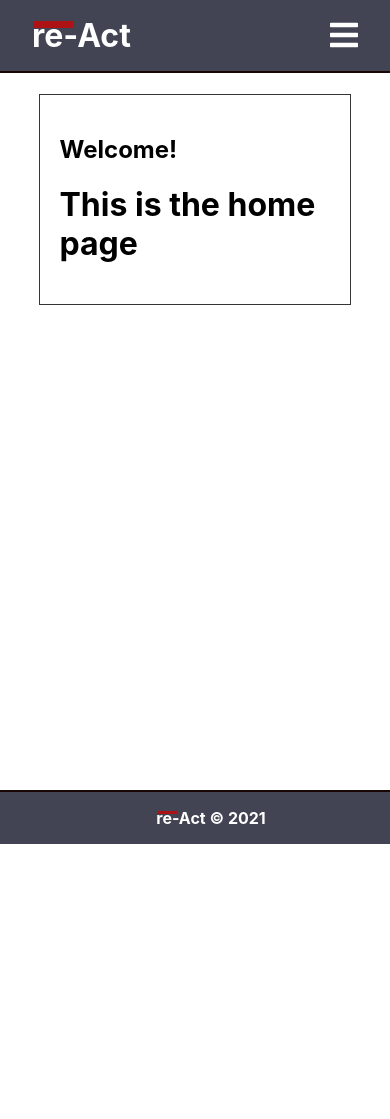
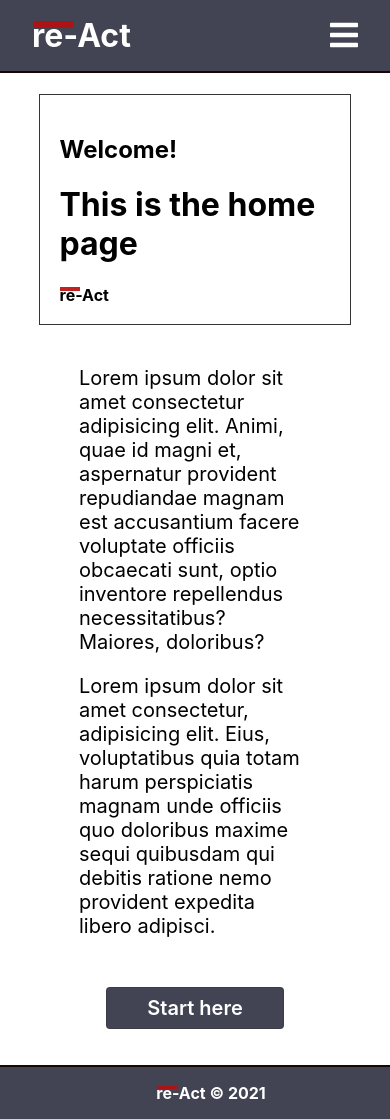
Before and after one commit to animatrons/re-act-, a React (Create React App) app in the folder re-act/: page / in a window 390 px wide. Shown: the top 1119 px of the page. Before the commit the page ends 844 px from the top, so only its background shows below. Built offline with nearby package versions, Linux system fonts and the light colour scheme.

Commit message:
Third time?

```diff
--- a/re-act/package.json
+++ b/re-act/package.json
@@ -10,6 +10,7 @@
     "@testing-library/jest-dom": "^5.11.4",
     "@testing-library/react": "^11.1.0",
     "@testing-library/user-event": "^12.1.10",
+    "axios": "^0.21.1",
     "react": "^17.0.2",
     "react-dom": "^17.0.2",
     "react-router-dom": "^5.2.0",
--- a/re-act/public/index.html
+++ b/re-act/public/index.html
@@ -1,28 +1,28 @@
 <!DOCTYPE html>
 <html lang="en">
+
 <head>
   <meta charset="utf-8" />
   <link rel="icon" href="%PUBLIC_URL%/favicon.ico" />
   <meta name="viewport" content="width=device-width, initial-scale=1" />
   <meta name="theme-color" content="#000000" />
-    <meta
-      name="description"
-      content="Web site created using create-react-app"
-    />
+  <meta name="description" content="Web site created using create-react-app" />
   <link rel="apple-touch-icon" href="%PUBLIC_URL%/logo192.png" />
   <link rel="manifest" href="%PUBLIC_URL%/manifest.json" />
 
-    <title>React App</title>
+  <title>re-Act</title>
   <style>
-      body{
+    body {
       height: 100vh;
       width: 100vw;
       margin: 0;
       padding: 0;
       position: relative;
       overflow: hidden;
+      overflow-y: scroll;
     }
-      #root{
+
+    #root {
       height: 100%;
       margin: 0;
       width: 100%;
@@ -31,9 +31,11 @@
     }
   </style>
 </head>
+
 <body>
   <noscript>You need to enable JavaScript to run this app.</noscript>
   <div id="root"></div>
 
 </body>
+
 </html>
--- a/re-act/src/App.css
+++ b/re-act/src/App.css
@@ -1,5 +1,5 @@
 .main-comp{
-  height: 100vh;
+  min-height: 100vh;
   margin: 0;
   width: 100vw;
   box-sizing: border-box;
@@ -25,13 +25,82 @@
   position:relative;
 }
 .Cont {
-  margin: 5vw 10vw;
-  padding: 5vw;
+  margin: 5vw 15vw;
+  padding: 0 5vw;
   border: rgba(53, 53, 53, 0) 1px solid ;
   height: auto;
   position:relative;
 }
-
+.Cont.prod {
+  border-bottom: rgb(53, 53, 53) 1px solid ;
+}
+.Cont.products{
+  display: flex;
+  flex-direction: column;
+  justify-content: space-between;
+  align-items: center;
+  padding-bottom: 5rem;
+}
+.single-product{
+  padding: 0;
+  border: 1px gray solid;
+  max-width: 500px;
+  margin-bottom: 50px;
+}
+.single-product :first-child{
+  width: 100%;
+}
+.single-product h2{
+  padding-left: 1em;
+  margin-bottom: 0;
+}
+.single-product .desc-price{
+  display: grid;
+  grid-template-columns: 3fr 1fr;
+  padding: 0.8em 1em;
+}
+.single-product .desc-price :nth-child(1){
+  font-size: 0.8rem;
+}
+.single-product .desc-price :nth-child(2){
+  font-size: 1.2rem;
+  font-weight: 900;
+  display: grid;
+  place-items: center;
+  border-left: 1px gray solid;
+}
+.Cont.home {
+  margin-top: 20px;
+}
+.Cont-border.home {
+  margin-bottom: 20px;
+}
+.Cont.home p{
+  font-size: 1.25em;
+}
+.Cont.home :nth-child(3){
+  display: grid;
+  place-content: center;
+  height: 100px;
+  padding-bottom: 2.5rem;
+}
+.Cont.home p span{
+  padding: 0.40em 2em;
+  background-color: rgb(66, 68, 83);
+  font-weight: 600;
+  color: white;
+  border-style: none;
+  border: rgba(46, 43, 43, 0.294) 1px solid;
+  border-radius: 4px;
+  cursor: pointer;
+}
+.Cont.home p span:hover{
+  background-color: rgba(66, 68, 83, 0.692);
+}
+.Cont.home p span .lnk{
+  text-decoration: none;
+  color: white;
+}
 .logo{
   position: relative;
   display: inline-block;
@@ -101,7 +170,9 @@
     height: 100%;
     z-index: 50;
   }
-
+  body {
+    overflow-y: scroll;
+  }
 }
 .menu-mask{
   position: fixed;
--- a/re-act/src/App.js
+++ b/re-act/src/App.js
@@ -30,6 +30,9 @@ function App() {
           <Route exact path="/">
             <Container page='home'></Container>
           </Route>
+          <Route path="/products">
+            <Container page='products'></Container>
+          </Route>
           <Route path="/about">
             <Container page='about'></Container>
           </Route>
--- a/re-act/src/Views/About.js
+++ b/re-act/src/Views/About.js
@@ -4,8 +4,11 @@ function About() {
     return (
         <div >
             <div className="Cont-border">
-                <Hello greeting="Goodbye" name="..."/>
+                <Hello greeting="Goodbye" name="..." />
                 <h1>This is the about page</h1>
+                <div >
+                    <span className="logo">re-Act</span>
+                </div>
             </div>
         </div>
     )
--- a/re-act/src/Views/Home.js
+++ b/re-act/src/Views/Home.js
@@ -1,14 +1,30 @@
 import Hello from '../comp/Hello';
+import {Link} from 'react-router-dom';
 
 function Home() {
     return (
         <div >
-            <div className="Cont-border">
+            <div className="Cont-border home">
                 <Hello greeting="Welcome" name="!"/>
                 <h1>This is the home page</h1>
+                <div >
+                    <span className="logo">re-Act</span>
+                </div>
             </div>
-            <div className="Cont">
-
+            <div className="Cont home">
+                <p>
+                Lorem ipsum dolor sit amet consectetur adipisicing elit. Animi, quae id magni et, aspernatur provident repudiandae magnam est accusantium facere voluptate officiis obcaecati sunt, optio inventore repellendus necessitatibus? Maiores, doloribus?
+                </p>
+                <p>
+                Lorem ipsum dolor sit amet consectetur, adipisicing elit. Eius, voluptatibus quia totam harum perspiciatis magnam unde officiis quo doloribus maxime sequi quibusdam qui debitis ratione nemo provident expedita libero adipisci.
+                </p>
+                <p>
+                    <span>
+                        <Link to="/products" className="lnk">
+                            Start here
+                        </Link>
+                    </span>
+                </p>
             </div>
         </div>
     )
--- /dev/null
+++ b/re-act/src/Views/Products.js
@@ -0,0 +1,38 @@
+import React, { useState, useEffect } from 'react';
+import axios from 'axios';
+import Product from '../comp/Product'
+
+function Products() {
+    const url = "https://60882528a6f4a30017425cc1.mockapi.io/api/pr/products/3";
+    const [product, setProduct] = useState(null);
+
+    useEffect(() => {
+        axios.get(url)
+            .then( response => {
+                setProduct(response.data);
+            });
+    }, [url])
+
+    if(product) {
+        return (
+            <div>
+                <div className="Cont prod">
+                    <h1>Products: </h1>
+                </div>
+                <div className="Cont products">
+                    <Product id="1"></Product>
+                    <Product id="2"></Product>
+                    <Product id="3"></Product>
+                    <Product id="4"></Product>
+                </div>
+            </div>
+        )
+    }
+    return (
+        <div>
+
+        </div>
+    )
+}
+
+export default Products;
--- a/re-act/src/comp/Container.js
+++ b/re-act/src/comp/Container.js
@@ -2,15 +2,20 @@
 import Hello from './Hello';
 import About from '../Views/About';
 import Home from '../Views/Home';
+import Products from '../Views/Products';
 
 function Container(props) {
-    if ( props.page == 'home')
+    if ( props.page === 'home')
     return (
         <Home></Home>
     )
-    if (props.page == 'about')
+    else if (props.page === 'about')
     return (
         <About></About>
+    )
+    else if (props.page === 'products')
+    return (
+        <Products></Products>
     )
 }
 
--- a/re-act/src/comp/Navigation.js
+++ b/re-act/src/comp/Navigation.js
@@ -66,6 +66,11 @@ function Navigation(){
                                 </Link>
                             </li>
                             <li>
+                                <Link to="/products" className="lnk" onClick={()=>setShowMenu(false)}>
+                                    Products
+                                </Link>
+                            </li>
+                            <li>
                                 <Link to="/about" className="lnk" onClick={()=>setShowMenu(false)}>
                                     About
                                 </Link>
--- /dev/null
+++ b/re-act/src/comp/Product.js
@@ -0,0 +1,43 @@
+import React, { useState, useEffect } from 'react';
+import axios from 'axios';
+
+function Product(props) {
+    const url = "https://60882528a6f4a30017425cc1.mockapi.io/api/pr/products/" + props.id;
+    const [product, setProduct] = useState(null);
+
+    useEffect(() => {
+        axios.get(url)
+            .then(response => {
+                setProduct(response.data);
+            });
+    }, [url])
+
+    if (product) {
+        return (
+            <div className="single-product">
+                <div >
+                    <img
+                        src={product.images[0].imageUrl}
+                        alt={product.name}
+                    />
+                </div>
+                <h2>{product.name}</h2>
+                <div className="desc-price">
+                    <div>
+                        {product.description}
+                    </div>
+                    <div>
+                        $ {product.price}
+                    </div>
+                </div>
+            </div>
+        )
+    }
+    return (
+        <div>
+
+        </div>
+    )
+}
+
+export default Product;
```
Also changed, not shown: 1 other file (tests, documents, lock files or other folders). Lines whose indentation alone changed are shown as unchanged.
